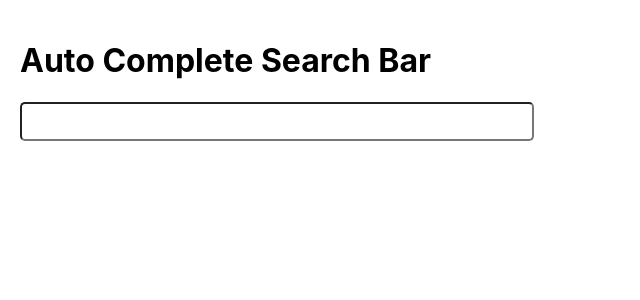
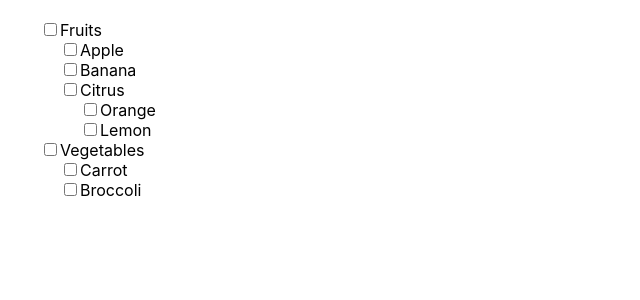
Before and after one commit to anshulraheja/CodePrep, a React (Create React App) app: page / in a window 1280 px wide. Shown: the top 300 px of the page, without its empty margins (0-640 px from the left). Built offline with nearby package versions, Linux system fonts and the light colour scheme.

Commit message:
add checkbox

```diff
--- a/src/App.tsx
+++ b/src/App.tsx
@@ -5,6 +5,7 @@ import MultiStepperComponent from './components/MultiStepperComponent';
 import TabComponent from './components/TabComponent/TabComponent';
 import PaginationComponent from './components/PaginationComponent/PaginationComponent';
 import AutoCompleteComponent from './components/AutoCompleteComponent/AutoCompleteComponent';
+import NestesedCheckboxComponent from './components/NestedCheckboxComponent/NestedCheckboxComponent';
 
 function App() {
   return (
@@ -13,7 +14,8 @@ function App() {
       {/* <MultiStepperComponent /> */}
       {/* <TabComponent /> */}
       {/* <PaginationComponent /> */}
-      <AutoCompleteComponent />
+      {/* <AutoCompleteComponent /> */}
+      <NestesedCheckboxComponent />
     </div>
   );
 }
--- /dev/null
+++ b/src/components/NestedCheckboxComponent/Checkboxes.css
@@ -0,0 +1,3 @@
+.list-item {
+    margin-left: 20px;
+}
--- /dev/null
+++ b/src/components/NestedCheckboxComponent/Checkboxes.jsx
@@ -0,0 +1,48 @@
+import { useState } from 'react';
+import './Checkboxes.css';
+export default function Checkboxes({ data, checked, setChecked }) {
+  const handleChange = (isChecked, node) => {
+    setChecked((prev) => {
+      const newState = { ...prev, [node.id]: isChecked };
+
+      const updateChildren = (node) => {
+        node?.children?.forEach((child) => {
+          newState[child.id] = isChecked;
+          child.children && updateChildren(child);
+        });
+      };
+
+      updateChildren(node);
+
+      // if all children are checked, mark parent as checked
+
+      const verifyParent = (node) => {};
+
+      verifyParent(node);
+      return newState;
+    });
+  };
+
+  console.log(checked);
+
+  return (
+    <div>
+      {data?.map((node) => (
+        <div key={node.id} className="list-item">
+          <input
+            type="checkbox"
+            name={node.label}
+            id={node.id}
+            checked={checked[node.id] || false}
+            onChange={(e) => handleChange(e.target.checked, node)}
+          />
+          <label htmlFor={node.id}>{node.label}</label>
+
+          {node.children && (
+            <Checkboxes data={node.children} checked={checked} setChecked={setChecked} />
+          )}
+        </div>
+      ))}
+    </div>
+  );
+}
--- /dev/null
+++ b/src/components/NestedCheckboxComponent/NestedCheckboxComponent.jsx
@@ -0,0 +1,33 @@
+import { useState } from 'react';
+import Checkboxes from './Checkboxes';
+
+export default function NestesedCheckboxComponent() {
+  const [checked, setChecked] = useState({}); // store id and boolean value of checbox status
+  const checkboxesData = [
+    {
+      id: 1,
+      label: 'Fruits',
+      children: [
+        { id: 2, label: 'Apple' },
+        { id: 3, label: 'Banana' },
+        {
+          id: 4,
+          label: 'Citrus',
+          children: [
+            { id: 5, label: 'Orange' },
+            { id: 6, label: 'Lemon' },
+          ],
+        },
+      ],
+    },
+    {
+      id: 7,
+      label: 'Vegetables',
+      children: [
+        { id: 8, label: 'Carrot' },
+        { id: 9, label: 'Broccoli' },
+      ],
+    },
+  ];
+  return <Checkboxes data={checkboxesData} checked={checked} setChecked={setChecked} />;
+}
--- a/src/index.tsx
+++ b/src/index.tsx
@@ -6,9 +6,9 @@ import reportWebVitals from './reportWebVitals';
 
 const root = ReactDOM.createRoot(document.getElementById('root') as HTMLElement);
 root.render(
-  <React.StrictMode>
-    <App />
-  </React.StrictMode>
+  // <React.StrictMode>
+  <App />
+  // </React.StrictMode>
 );
 
 // If you want to start measuring performance in your app, pass a function
```
